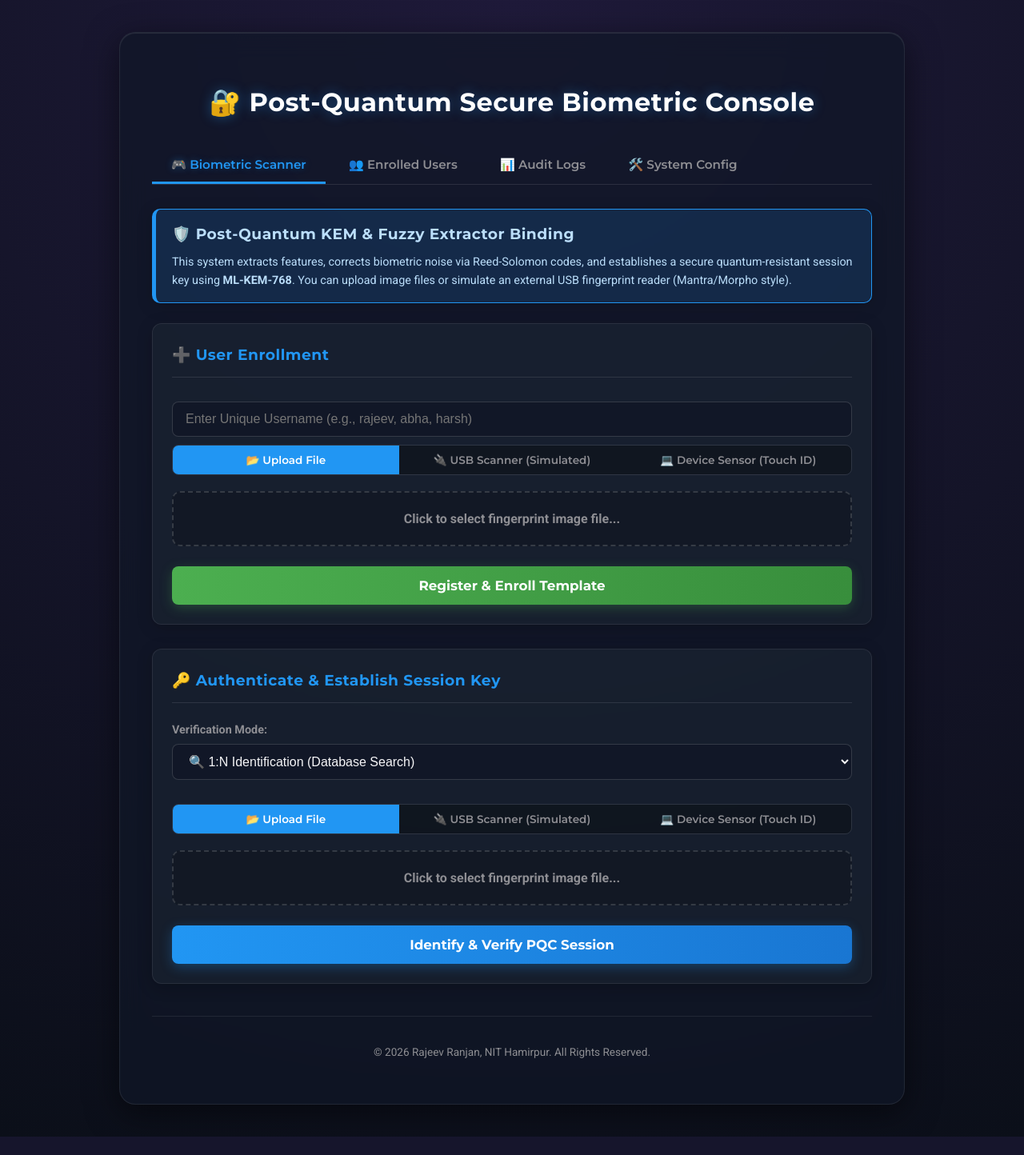
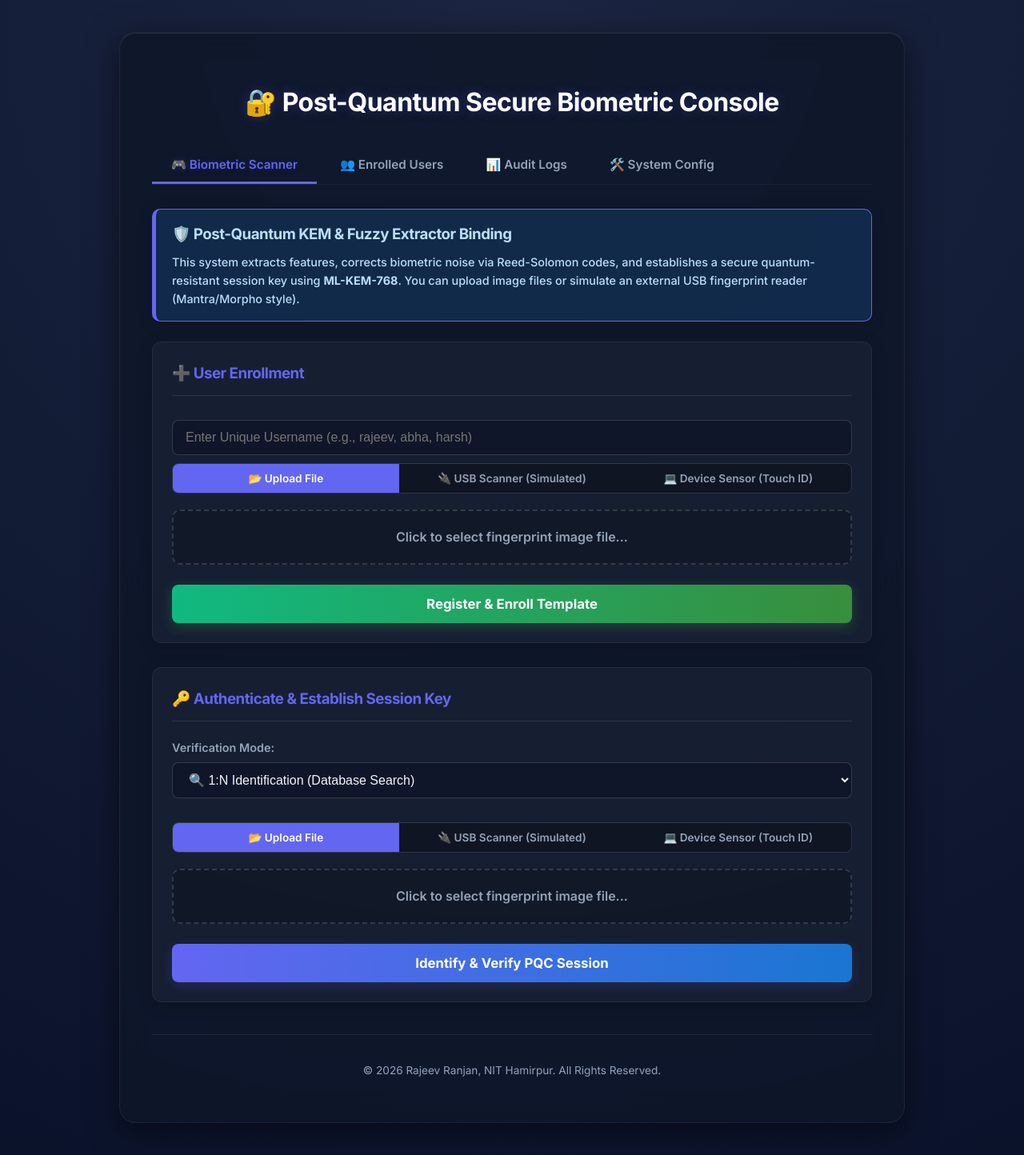
Before and after one commit to Rajeevnith27/Post-Quantum-Secure-Biometric, a Flask app: page / in a window 1280 px wide. Shown: the whole page at 80% size. Before the commit the page ends 1421 px from the top, so only its background shows below. Run offline with Flask 3, Linux system fonts and the light colour scheme; data that the repository does not hold is empty; some libraries are stand-ins or nearby versions.

Commit message:
Migrate application styling theme to professional Enterprise Slate Mode using Inter typography

```diff
--- a/templates/base_style.html
+++ b/templates/base_style.html
@@ -1,26 +1,25 @@
-<link href="https://fonts.googleapis.com/css2?family=Roboto:wght@300;400;700&family=Montserrat:wght@400;600;700&family=Fira+Code:wght@400;600&display=swap" rel="stylesheet">
+<link href="https://fonts.googleapis.com/css2?family=Inter:wght@300;400;500;600;700&family=JetBrains+Mono:wght@400;600&display=swap" rel="stylesheet">
 <style>
     :root {
-        --primary-color: #4CAF50;
-        --secondary-color: #2196F3;
-        --accent-color: #FFC107;
-        --danger-color: #f44336;
-        --pink-color: #E91E63;
-        --text-color: #F5F5F7;
-        --text-muted: #8E8E93;
+        --primary-color: #10B981;
+        --secondary-color: #6366F1;
+        --accent-color: #F59E0B;
+        --danger-color: #EF4444;
+        --text-color: #F1F5F9;
+        --text-muted: #94A3B8;
         --background-color: #0B0F19;
-        --card-background: rgba(17, 24, 39, 0.7);
-        --section-background: rgba(31, 41, 55, 0.5);
-        --input-background: rgba(17, 24, 39, 0.9);
-        --border-color: rgba(255, 255, 255, 0.08);
-        --border-focus: #2196F3;
-        --shadow-glow: rgba(33, 150, 243, 0.25);
-        --gradient-start: #0B0F19;
-        --gradient-end: #1F1A3A;
+        --card-background: rgba(15, 23, 42, 0.85);
+        --section-background: rgba(30, 41, 59, 0.5);
+        --input-background: rgba(15, 23, 42, 0.95);
+        --border-color: rgba(255, 255, 255, 0.06);
+        --border-focus: #6366F1;
+        --shadow-glow: rgba(99, 102, 241, 0.2);
+        --gradient-start: #0B132B;
+        --gradient-end: #1C2541;
     }
 
     body {
-        font-family: 'Roboto', 'Montserrat', sans-serif;
+        font-family: 'Inter', sans-serif;
         margin: 0;
         padding: 20px;
         background: radial-gradient(circle at top, var(--gradient-end) 0%, var(--gradient-start) 100%);
@@ -47,22 +46,22 @@
     }
 
     h1, h2, h3 {
-        font-family: 'Montserrat', sans-serif;
+        font-family: 'Inter', sans-serif;
         font-weight: 700;
-        letter-spacing: 0.5px;
+        letter-spacing: -0.5px;
     }
 
     h1 {
         color: #FFFFFF;
         text-align: center;
         margin-bottom: 30px;
-        text-shadow: 0 0 15px rgba(33, 150, 243, 0.4);
+        text-shadow: 0 0 15px rgba(99, 102, 241, 0.3);
     }
 
     /* Tabs Layout */
     .tabs-nav {
         display: flex;
-        border-bottom: 1px solid rgba(255, 255, 255, 0.1);
+        border-bottom: 1px solid rgba(255, 255, 255, 0.05);
         margin-bottom: 30px;
         gap: 5px;
     }
@@ -72,7 +71,7 @@
         border: none;
         color: var(--text-muted);
         font-weight: 600;
-        font-family: 'Montserrat', sans-serif;
+        font-family: 'Inter', sans-serif;
         cursor: pointer;
         border-bottom: 3px solid transparent;
         transition: all 0.3s ease;
@@ -84,7 +83,7 @@
     .tab-btn.active {
         color: var(--secondary-color);
         border-bottom-color: var(--secondary-color);
-        text-shadow: 0 0 10px rgba(33, 150, 243, 0.3);
+        text-shadow: 0 0 10px rgba(99, 102, 241, 0.2);
     }
     .tab-content {
         display: none;
@@ -184,18 +183,18 @@
         cursor: pointer;
         font-size: 1.05em;
         font-weight: 700;
-        font-family: 'Montserrat', sans-serif;
+        font-family: 'Inter', sans-serif;
         transition: all 0.3s ease;
         display: inline-block;
         width: 100%;
-        box-shadow: 0 4px 15px rgba(33, 150, 243, 0.3);
+        box-shadow: 0 4px 15px rgba(99, 102, 241, 0.2);
         box-sizing: border-box;
         text-align: center;
         text-decoration: none;
     }
     .btn:hover {
         transform: translateY(-2px);
-        box-shadow: 0 6px 20px rgba(33, 150, 243, 0.5);
+        box-shadow: 0 6px 20px rgba(99, 102, 241, 0.4);
     }
     .btn:active {
         transform: translateY(0);
@@ -260,7 +259,7 @@
         width: 100px;
         height: 100px;
         border-radius: 50%;
-        background: radial-gradient(circle, rgba(33, 150, 243, 0.15) 0%, transparent 70%);
+        background: radial-gradient(circle, rgba(99, 102, 241, 0.15) 0%, transparent 70%);
         animation: pulse 2s infinite alternate;
     }
     .scanner-line {
@@ -288,7 +287,7 @@
         display: block;
     }
     .scanner-status-text {
-        font-family: 'Montserrat', sans-serif;
+        font-family: 'Inter', sans-serif;
         font-size: 0.85em;
         color: var(--text-muted);
         margin-top: 10px;
@@ -345,7 +344,7 @@
         background-color: rgba(0, 0, 0, 0.4);
         color: #FFFFFF;
         font-weight: 600;
-        font-family: 'Montserrat', sans-serif;
+        font-family: 'Inter', sans-serif;
     }
     tr:last-child td {
         border-bottom: none;
@@ -415,7 +414,7 @@
         background: rgba(0, 0, 0, 0.3);
         border: none;
         color: var(--text-muted);
-        font-family: 'Montserrat', sans-serif;
+        font-family: 'Inter', sans-serif;
         font-weight: 600;
         cursor: pointer;
         transition: all 0.3s ease;
@@ -439,7 +438,7 @@
         border: 1px solid rgba(255, 255, 255, 0.1);
         border-radius: 8px;
         text-align: center;
-        font-family: 'Montserrat', sans-serif;
+        font-family: 'Inter', sans-serif;
         font-size: 0.85em;
         cursor: pointer;
         transition: all 0.2s ease;
@@ -447,7 +446,7 @@
     }
     .device-option.selected {
         border-color: var(--secondary-color);
-        background: rgba(33, 150, 243, 0.08);
+        background: rgba(99, 102, 241, 0.08);
         color: white;
         font-weight: bold;
     }
```
